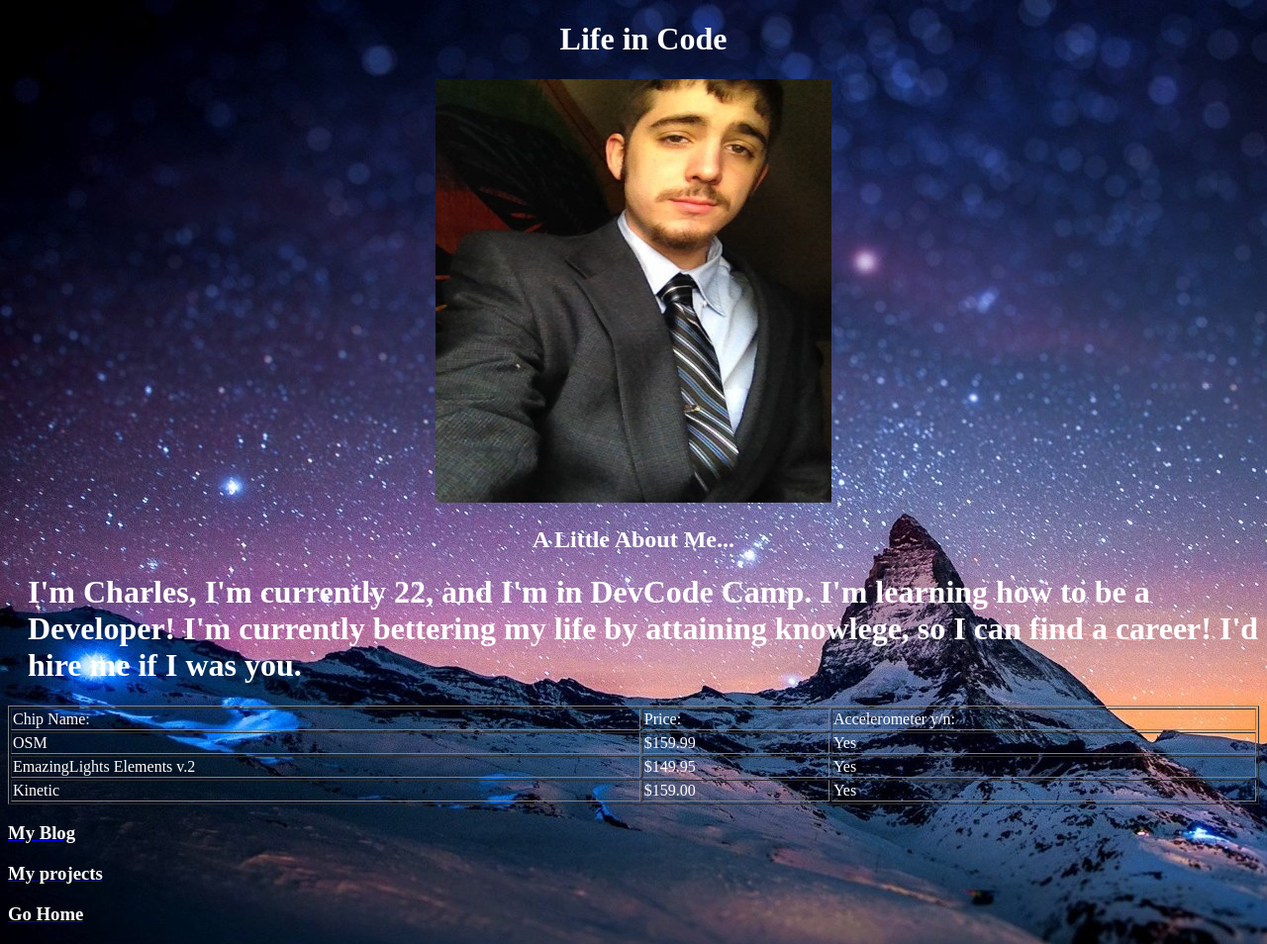
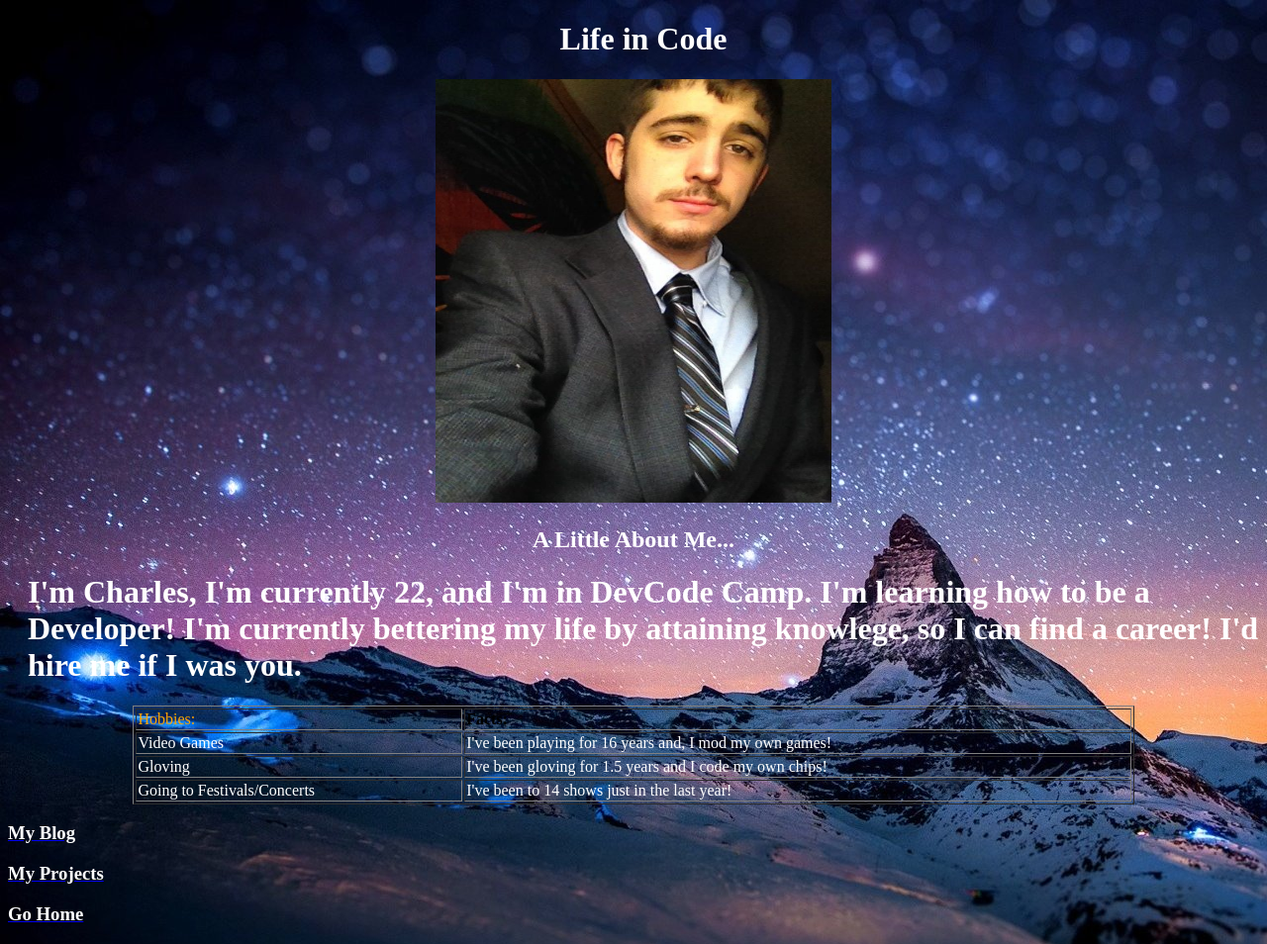
Before and after one commit to Charlesciezki/MyProjectPortfolio-, a plain HTML site: page aboutme.html in a window 1280 px wide. Shown: the whole page at 99% size. Drawn offline with Linux system fonts and the light colour scheme.

Commit message:
7th attempt

```diff
--- a/aboutme.html
+++ b/aboutme.html
@@ -10,29 +10,30 @@
 		<center><h2><font color="white">A Little About Me...</font></h2></center>
 	<p><h1><font color="white">I'm Charles, I'm currently 22, and I'm in DevCode Camp. I'm learning how to be a Developer! I'm currently bettering my life by attaining knowlege, so I can find a career! I'd hire me if I was you.</font></h1></p>
 	<div>
-	<table border="1" style="width:100%">
+	<center><table border="1" style="width:80%">
 		<tr>
-			<td><font color="white">Chip Name:</font></td>
-			<td><font color="white">Price:</font></td>
-			<td><font color="white">Accelerometer y/n:</td>
+			<td><font color="orange">Hobbies:</font></td>
+			<td><font color="black"><b>Facts:</b></font></td>
+
 		</tr>
 		<tr>
-			<td><font color="white">OSM</font></td>
-			<td><font color="white">$159.99</font> </td>
-			<td><font color="white">Yes</font></td>
+			<td><font color="white">Video Games</font></td>
+			<td><font color="white">I've been playing for 16 years and, I mod my own games!</font> </td>
+
 		</tr>
 		<tr>
-			<td><font color="white">EmazingLights Elements v.2</font></td>
-			<td><font color="white">$149.95</font></td>
-			<td><font color="white">Yes</font></td>
+			<td><font color="white">Gloving</font></td>
+			<td><font color="white">I've been gloving for 1.5 years and I code my own chips!</font></td>
+
 		</tr>
 		<tr>
-			<td><font color="white">Kinetic</font></td>
-			<td><font color="white">$159.00</font></td>
-			<td><font color="white">Yes</font></td>
+			<td><font color="white">Going to Festivals/Concerts</font></td>
+			<td><font color="white">I've been to 14 shows just in the last year!</font></td>
+
 		</tr>
-	</table>
+	</table></center>
 	</div>
 	<div><a href="myblog.html"><h3><font color="white">My Blog</font></h3></div>
-	<div><a href="myprojects.html"><font color="white"><h3>My projects</font></h3></div>
+	<div><a href="myprojects.html"><font color="white"><h3>My Projects</font></h3></div>
 	<div><a href="mysite.html"><h3><font color="white">Go Home</font></h3></div>
+	</body>
```
Also changed, not shown: myblog.html (+2 -1 lines), mysite.html (+2 -2 lines).
